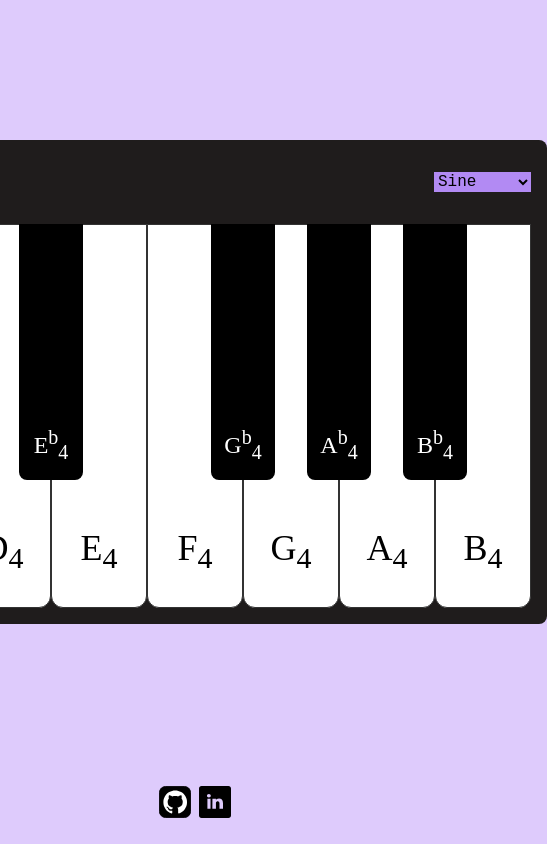
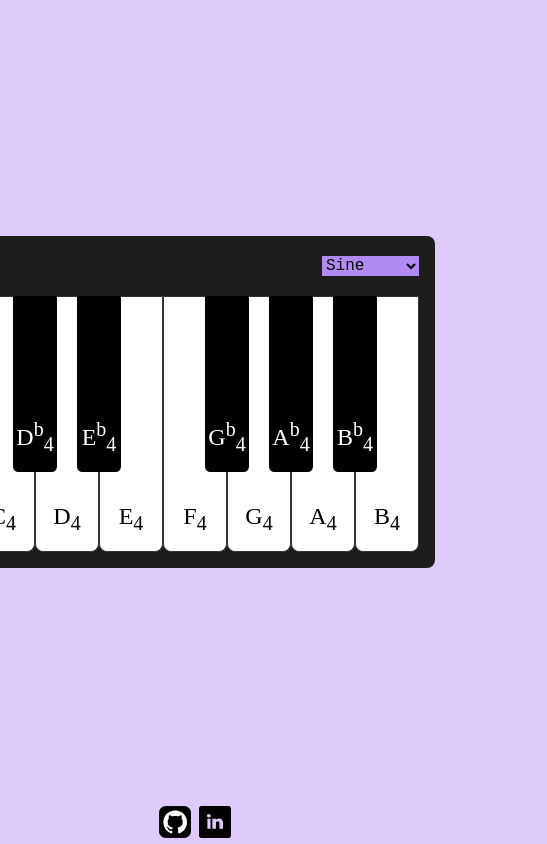
Before and after one commit to sir-udenna/midi-piano-vanilla-js, a plain HTML site: page index.html in a window 390 px wide. Shown: the whole page, 547 px wide, since content can reach past the window. Drawn offline with Linux system fonts and the light colour scheme.

Commit message:
entire screen fits on iPhone SE

```diff
--- a/styles.css
+++ b/styles.css
@@ -15,7 +15,7 @@ body {
 }
 
 main {
-	min-height: calc(100vh - 5rem);
+	min-height: calc(100vh - 2.5rem);
 	display: flex;
 	justify-content: center;
 	align-items: center;
@@ -26,7 +26,7 @@ footer {
 	justify-content: center;
 	align-items: center;
 	gap: 0.5rem;
-	min-height: 5rem;
+	min-height: 2.5rem;
 }
 
 .piano {
@@ -43,7 +43,7 @@ footer {
 	flex-direction: row;
 	justify-content: end;
 	align-items: center;
-	padding: 1rem 0;
+	padding: 0.25rem 0;
 }
 
 .oscillator > #oscillator-type {
@@ -74,7 +74,7 @@ footer {
 }
 
 .key.white {
-	--width: 6rem;
+	--width: 4rem;
 	background-color: #ffffff;
 	border: 1px solid #333333;
 }
@@ -83,13 +83,8 @@ footer {
 	background-color: #cccccc;
 }
 
-.key.white > .key__note {
-	padding: 1rem 1rem 2rem;
-	font-size: 2.25rem;
-}
-
 .key.black {
-	--width: 4rem;
+	--width: 2.75rem;
 	background-color: black;
 	margin: 0 calc(var(--width) / -2);
 	z-index: 2;
@@ -99,9 +94,12 @@ footer {
 	background-color: #333333;
 }
 
-.key.black > .key__note {
+.key__note{
 	padding: 1rem;
 	font-size: 1.5rem;
+}
+
+.key.black > .key__note {
 	color: #ffffff;
 }
 
```
